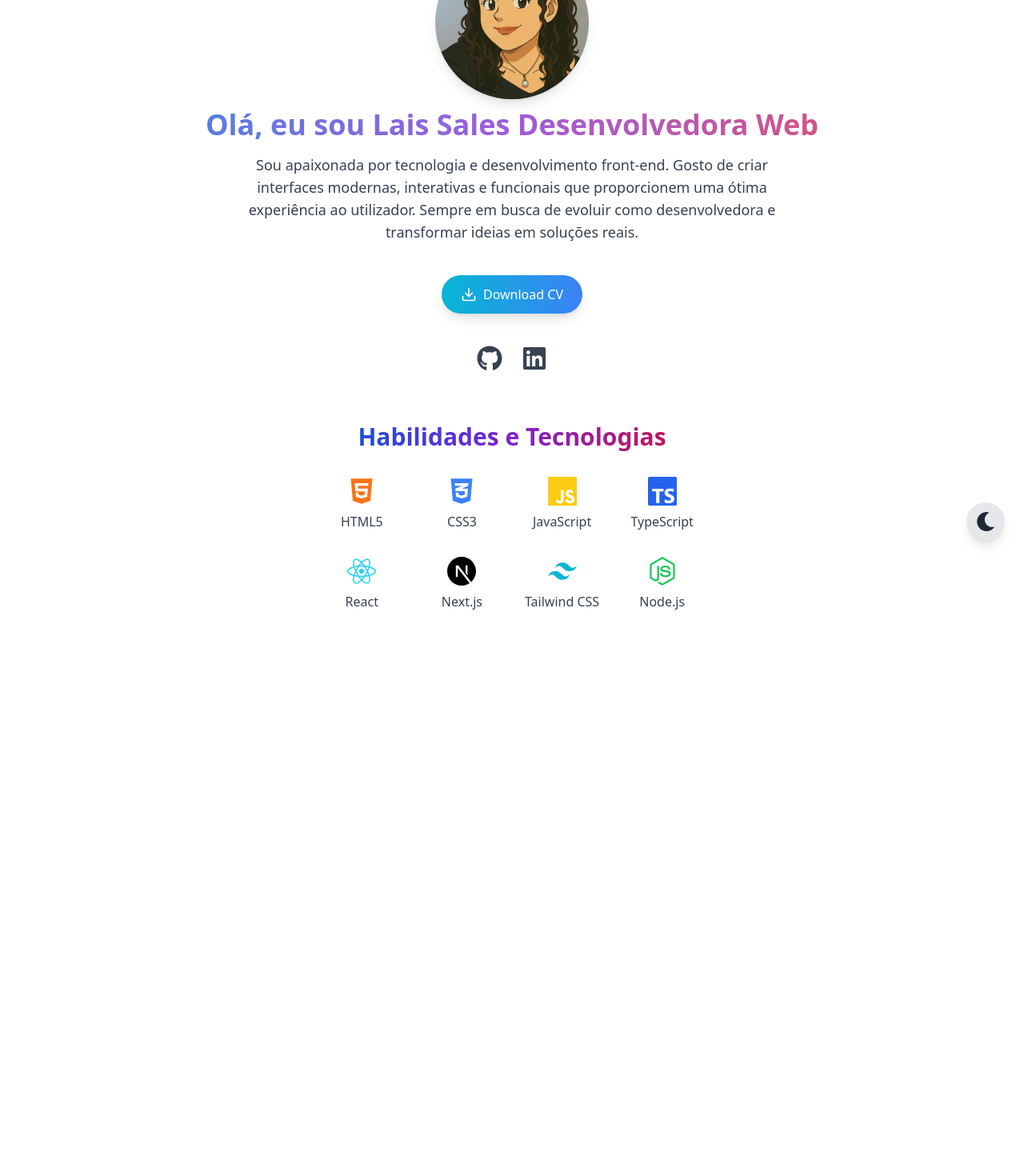
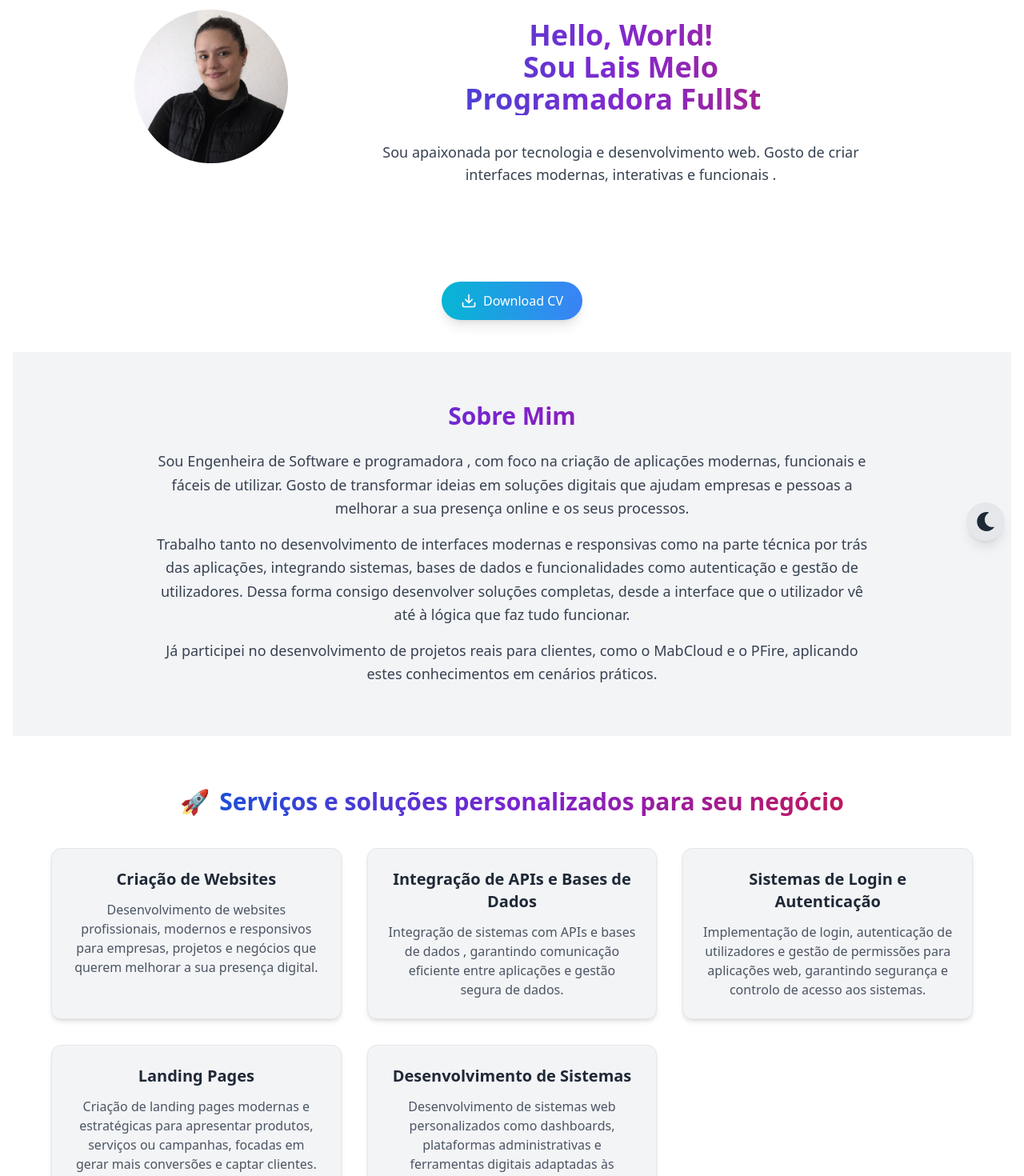
Before and after one commit to laisfernandasales/portifolio, a React (Vite) app: page / in a window 1280 px wide. Shown: the part 100-1570 px from the top of the page at 80% size. Before the commit the page ends 864 px from the top, so only its background shows below. Built offline with nearby package versions, Linux system fonts and the light colour scheme.

Commit message:
CONTINUAÇÃO

```diff
--- a/src/App.jsx
+++ b/src/App.jsx
@@ -6,6 +6,8 @@ import ProjetosPage from "./components/Projetos/Projetospage";
 import ViagensEmCasa from "./components/Projetos/ViagensEmCasa/ViagensEmCasapage";
 import MercadoPage from "./components/Projetos/ViagensEmCasa/Mercado/MercadoPage";
 import BilheteiraPage from "./components/Projetos/ViagensEmCasa/Bilheteira/Bilheteira";
+import ContatoPage from "./components/Contato/ContatoPage";
+import Footer from "./components/Footer/Footer";
 import "./App.css";
 
 function App() {
@@ -26,8 +28,9 @@ function App() {
             path="/projetos/viagens/bilheteira"
             element={<BilheteiraPage />}
           />
-          {/* Adicione mais rotas conforme necessário */}
+          <Route path="/contato" element={<ContatoPage />} />
         </Routes>
+        <Footer />
       </div>
     </Router>
   );
--- /dev/null
+++ b/src/components/Contato/ContatoPage.jsx
@@ -0,0 +1,48 @@
+import React from "react";
+
+function ContatoPage() {
+	return (
+		<section className="min-h-screen flex items-center justify-center p-6">
+			<div className="w-full max-w-xl bg-white/70 dark:bg-gray-900/70 rounded-lg shadow-lg p-8">
+				<h2 className="text-3xl font-bold mb-6 text-gray-800 dark:text-white">Vamos trabalhar juntos?</h2>
+
+				<form className="space-y-4">
+					<div>
+						<label className="block text-sm font-medium mb-1 text-gray-700 dark:text-gray-200">Nome</label>
+						<input
+							type="text"
+							placeholder="Seu nome"
+							className="w-full border rounded px-3 py-2 bg-transparent focus:outline-none focus:ring-2 focus:ring-cyan-400 dark:border-gray-700"
+						/>
+					</div>
+
+					<div>
+						<label className="block text-sm font-medium mb-1 text-gray-700 dark:text-gray-200">Email</label>
+						<input
+							type="email"
+							placeholder="seu@exemplo.com"
+							className="w-full border rounded px-3 py-2 bg-transparent focus:outline-none focus:ring-2 focus:ring-cyan-400 dark:border-gray-700"
+						/>
+					</div>
+
+					<div>
+						<label className="block text-sm font-medium mb-1 text-gray-700 dark:text-gray-200">Mensagem</label>
+						<textarea
+							rows={5}
+							placeholder="Escreva sua mensagem..."
+							className="w-full border rounded px-3 py-2 bg-transparent focus:outline-none focus:ring-2 focus:ring-cyan-400 dark:border-gray-700"
+						/>
+					</div>
+
+					<div>
+						<button type="button" className="bg-cyan-600 hover:bg-cyan-500 text-white font-bold py-2 px-4 rounded">
+							Enviar mensagem
+						</button>
+					</div>
+				</form>
+			</div>
+		</section>
+	);
+}
+
+export default ContatoPage;
--- /dev/null
+++ b/src/components/Footer/Footer.jsx
@@ -0,0 +1,65 @@
+import React, { useEffect, useState } from "react";
+import {
+
+  FaGithub,
+  FaLinkedin,
+} from "react-icons/fa";
+
+
+function Footer() {
+  const [theme, setTheme] = useState(() => {
+    if (typeof window === "undefined") return "light";
+    return localStorage.getItem("theme") || (document.documentElement.classList.contains("dark") ? "dark" : "light");
+  });
+
+  useEffect(() => {
+    if (theme === "dark") document.documentElement.classList.add("dark");
+    else document.documentElement.classList.remove("dark");
+    try {
+      localStorage.setItem("theme", theme);
+    } catch (e) {
+      // ignore storage errors in restrictive environments
+    }
+  }, [theme]);
+
+  function toggleTheme() {
+    setTheme((t) => (t === "dark" ? "light" : "dark"));
+  }
+
+  return (
+    <footer className="w-full bg-neutral text-neutral-content mt-4">
+      <div className="max-w-7xl mx-auto flex items-center gap-4 p-4">
+        <aside className="flex items-center gap-3">
+
+          <p className="text-sm">Copyright © {new Date().getFullYear()} - All right reserved</p>
+        </aside>
+
+        <nav className="flex items-center gap-4 ml-auto">
+
+<a
+          href="https://github.com/laisfernandasales"
+          target="_blank"
+          rel="noopener noreferrer"
+          className="text-gray-700 dark:text-gray-300 hover:text-cyan-500 transition-transform transform hover:scale-110"
+        >
+          <FaGithub size={32} />
+        </a>
+        <a
+          href="https://www.linkedin.com/in/lais-fernanda-sales-melo/"
+          target="_blank"
+          rel="noopener noreferrer"
+          className="text-gray-700 dark:text-gray-300 hover:text-cyan-500 transition-transform transform hover:scale-110"
+        >
+          <FaLinkedin size={32} />
+        </a>
+
+
+
+
+        </nav>
+      </div>
+    </footer>
+  );
+}
+
+export default Footer;
--- a/src/components/Home/HomePage.jsx
+++ b/src/components/Home/HomePage.jsx
@@ -4,8 +4,7 @@ import {
   FaCss3Alt,
   FaReact,
   FaNodeJs,
-  FaGithub,
-  FaLinkedin,
+
 } from "react-icons/fa";
 import {
   SiTailwindcss,
@@ -13,36 +12,96 @@ import {
   SiTypescript,
   SiNextdotjs,
 } from "react-icons/si";
-import FotoHome from "../../assets/FotoHome.jpg"; // Caminho da tua imagem
+import FotoHome from "../../assets/FotoHome.JPEG"; // Caminho da tua foto de perfil
 import CurriculoPDF from "../../assets/CurriculoLaisMelo.pdf"; // Caminho do teu currículo
+import { useState, useEffect } from "react";
 
 function HomePage() {
+
+
+const text = "Hello, World! ";
+const tex2 = "Sou Lais Melo";
+const text3 = "Programadora FullStack";
+const texts = [text, tex2, text3];
+
+const [displayedLines, setDisplayedLines] = useState(["", "", ""]);
+const [lineIndex, setLineIndex] = useState(0);
+const [charIndex, setCharIndex] = useState(0);
+const [finishedAll, setFinishedAll] = useState(false);
+
+useEffect(() => {
+  const interval = setInterval(() => {
+    const current = texts[lineIndex];
+
+    if (charIndex < current.length) {
+      setDisplayedLines((prev) => {
+        const copy = [...prev];
+        copy[lineIndex] = copy[lineIndex] + current.charAt(charIndex);
+        return copy;
+      });
+      setCharIndex((prev) => prev + 1);
+    } else {
+      // linha atual completa
+      if (lineIndex < texts.length - 1) {
+        setLineIndex((prev) => prev + 1);
+        setCharIndex(0);
+      } else {
+        // todas as linhas completas
+        setFinishedAll(true);
+        clearInterval(interval);
+        setTimeout(() => {
+          setDisplayedLines(["", "", ""]);
+          setLineIndex(0);
+          setCharIndex(0);
+          setFinishedAll(false);
+        }, 2000);
+      }
+    }
+  }, 120);
+
+  return () => clearInterval(interval);
+
+}, [charIndex, lineIndex]);
+
   return (
+
     <div className="w-full min-h-screen flex flex-col items-center justify-center text-center px-4">
       {/* Conteúdo principal */}
-      <div id="inicio" className="flex flex-col items-center justify-center">
+      <div>
+      <div id="inicio" className="flex flex-row gap-20 my-20">
         <div className="w-48 h-48">
           <img
             src={FotoHome}
-            alt="FotoHome"
-            className="w-full h-full object-cover rounded-full shadow-lg"
+            alt="Foto de Perfil"
+            className="w-full h-full object-cover rounded-full "
           />
+
         </div>
-        <h1
-          className="text-4xl font-bold mb-4 mt-3 animate-pulse bg-clip-text text-transparent
+        <div className="">
+          <h6
+          className="text-4xl font-bold mb-8 mt-3 animate-pulse bg-clip-text text-transparent
   bg-gradient-to-r from-blue-700 via-purple-700 to-pink-700
   dark:from-cyan-400 dark:via-purple-400 dark:to-pink-500"
         >
-          Olá, eu sou Lais Sales Desenvolvedora Web
-        </h1>
+          <span className="block">{displayedLines[0]}</span>
+          <span className="block">{displayedLines[1]}</span>
+          <span className="block">{displayedLines[2]}{finishedAll || lineIndex === 2 ? <span className="animate-pulse">|</span> : null}</span>
+        </h6>
 
         <p className="text-lg text-gray-700 dark:text-gray-300 max-w-2xl mb-4">
-          Sou apaixonada por tecnologia e desenvolvimento front-end. Gosto de
-          criar interfaces modernas, interativas e funcionais que proporcionem
-          uma ótima experiência ao utilizador. Sempre em busca de evoluir como
-          desenvolvedora e transformar ideias em soluções reais.
+          Sou  apaixonada por tecnologia e desenvolvimento web. Gosto de
+          criar interfaces modernas, interativas e funcionais .
         </p>
-      </div>
+        </div>
+
+        </div>
+
+
+        </div>
+
+
+
+
 
       {/* Botão de download */}
       <div className="flex justify-center mt-6 mb-10">
@@ -56,25 +115,123 @@ function HomePage() {
         </a>
       </div>
 
-      {/* Seção de Links Sociais */}
-      <div className="flex gap-6  items-start">
-        <a
-          href="https://github.com/laisfernandasales"
-          target="_blank"
-          rel="noopener noreferrer"
-          className="text-gray-700 dark:text-gray-300 hover:text-cyan-500 transition-transform transform hover:scale-110"
-        >
-          <FaGithub size={32} />
-        </a>
-        <a
-          href="https://www.linkedin.com/in/lais-fernanda-sales-melo/"
-          target="_blank"
-          rel="noopener noreferrer"
-          className="text-gray-700 dark:text-gray-300 hover:text-cyan-500 transition-transform transform hover:scale-110"
-        >
-          <FaLinkedin size={32} />
-        </a>
-      </div>
+
+      <div className="w-full h-[60vh] flex items-center justify-center bg-gray-100 dark:bg-gray-800 px-6 mx-9">
+  <div className="max-w-4xl w-full  transition-colors duration-300">
+    <h2 className="text-3xl font-bold mb-6 text-center bg-clip-text text-transparent
+      bg-gradient-to-r from-blue-700 via-purple-700 to-pink-700
+      dark:from-cyan-400 dark:via-purple-400 dark:to-pink-500">
+      Sobre Mim
+    </h2>
+
+    <p className="text-gray-700 dark:text-gray-300 leading-relaxed text-lg">
+      Sou  Engenheira de Software e programadora , com foco na criação de aplicações modernas,
+      funcionais e fáceis de utilizar. Gosto de transformar ideias em
+      soluções digitais que ajudam empresas e pessoas a melhorar a sua
+      presença online e os seus processos.
+    </p>
+
+    <p className="text-gray-700 dark:text-gray-300 leading-relaxed text-lg mt-4">
+      Trabalho tanto no desenvolvimento de interfaces modernas e responsivas
+      como na parte técnica por trás das aplicações, integrando sistemas,
+      bases de dados e funcionalidades como autenticação e gestão de
+      utilizadores. Dessa forma consigo desenvolver soluções completas,
+      desde a interface que o utilizador vê até à lógica que faz tudo
+      funcionar.
+    </p>
+
+    <p className="text-gray-700 dark:text-gray-300 leading-relaxed text-lg mt-4">
+      Já participei no desenvolvimento de projetos reais para clientes,
+      como o MabCloud e o PFire, aplicando estes conhecimentos em cenários
+      práticos.
+    </p>
+  </div>
+</div>
+
+
+
+{/* Seção Serviços */}
+<section className="w-full flex flex-col items-center mt-16 px-4">
+
+  <h2 className="text-3xl font-bold mb-10 flex items-center justify-center">
+    <span className="mr-3 text-3xl">🚀</span>
+    <span className="bg-clip-text text-transparent
+      bg-gradient-to-r from-blue-700 via-purple-700 to-pink-700
+      dark:from-cyan-400 dark:via-purple-400 dark:to-pink-500">
+      Serviços e soluções personalizados para seu negócio
+    </span>
+  </h2>
+
+  <div className="grid grid-cols-1 md:grid-cols-2 lg:grid-cols-3 gap-8 max-w-6xl">
+
+    {/* Serviço 1 */}
+    <div className="bg-gray-100 dark:bg-gray-800 p-6 rounded-xl shadow-md border border-gray-200 dark:border-gray-700 hover:shadow-xl transition-all duration-300 hover:-translate-y-1">
+      <h3 className="text-xl font-semibold mb-3 text-gray-800 dark:text-gray-200">
+        Criação de Websites
+      </h3>
+      <p className="text-gray-600 dark:text-gray-400">
+        Desenvolvimento de websites profissionais, modernos e responsivos para
+        empresas, projetos e negócios que querem melhorar a sua presença
+        digital.
+      </p>
+    </div>
+
+
+
+    {/* Serviço 3 */}
+    <div className="bg-gray-100 dark:bg-gray-800 p-6 rounded-xl shadow-md border border-gray-200 dark:border-gray-700 hover:shadow-xl transition-all duration-300 hover:-translate-y-1">
+      <h3 className="text-xl font-semibold mb-3 text-gray-800 dark:text-gray-200">
+        Integração de APIs e Bases de Dados
+      </h3>
+      <p className="text-gray-600 dark:text-gray-400">
+        Integração de sistemas com APIs e bases de dados , garantindo comunicação eficiente entre aplicações
+        e gestão segura de dados.
+      </p>
+    </div>
+
+    {/* Serviço 4 */}
+    <div className="bg-gray-100 dark:bg-gray-800 p-6 rounded-xl shadow-md border border-gray-200 dark:border-gray-700 hover:shadow-xl transition-all duration-300 hover:-translate-y-1">
+      <h3 className="text-xl font-semibold mb-3 text-gray-800 dark:text-gray-200">
+        Sistemas de Login e Autenticação
+      </h3>
+      <p className="text-gray-600 dark:text-gray-400">
+        Implementação de login, autenticação de utilizadores e gestão de
+        permissões para aplicações web, garantindo segurança e controlo de
+        acesso aos sistemas.
+      </p>
+    </div>
+    {/* Serviço 5 */}
+    <div className="bg-gray-100 dark:bg-gray-800 p-6 rounded-xl shadow-md border border-gray-200 dark:border-gray-700 hover:shadow-xl transition-all duration-300 hover:-translate-y-1">
+  <h3 className="text-xl font-semibold mb-3 text-gray-800 dark:text-gray-200">
+    Landing Pages
+  </h3>
+  <p className="text-gray-600 dark:text-gray-400">
+    Criação de landing pages modernas e estratégicas para apresentar
+    produtos, serviços ou campanhas, focadas em gerar mais conversões
+    e captar clientes.
+  </p>
+</div>
+
+{/* Serviço 6 */}
+    <div className="bg-gray-100 dark:bg-gray-800 p-6 rounded-xl shadow-md border border-gray-200 dark:border-gray-700 hover:shadow-xl transition-all duration-300 hover:-translate-y-1">
+
+  <h3 className="text-xl font-semibold mb-3 text-gray-800 dark:text-gray-200">
+    Desenvolvimento de Sistemas
+  </h3>
+  <p className="text-gray-600 dark:text-gray-400">
+    Desenvolvimento de sistemas web personalizados como dashboards,
+    plataformas administrativas e ferramentas digitais adaptadas às
+    necessidades do negócio.
+  </p>
+</div>
+
+  </div>
+
+
+
+</section>
+
+
 
       {/* Seção de Tecnologias */}
       <section className="w-full flex flex-col items-center mt-16">
@@ -123,8 +280,13 @@ function HomePage() {
           </div>
         </div>
       </section>
+
     </div>
+
+
+
   );
+
 }
 
 export default HomePage;
--- a/src/components/Navbar/NavbarPage.jsx
+++ b/src/components/Navbar/NavbarPage.jsx
@@ -17,6 +17,14 @@ function NavbarPage() {
             Projetos
           </Link>
         </li>
+        <li>
+          <Link
+            to="/contato"
+            className="hover:text-cyan-600 dark:hover:text-cyan-400"
+          >
+           Contato
+          </Link>
+        </li>
       </ul>
     </nav>
   );
```
Also changed, not shown: src/assets/FotoHome.jpeg (added), src/assets/FotoHome.jpg (deleted).
